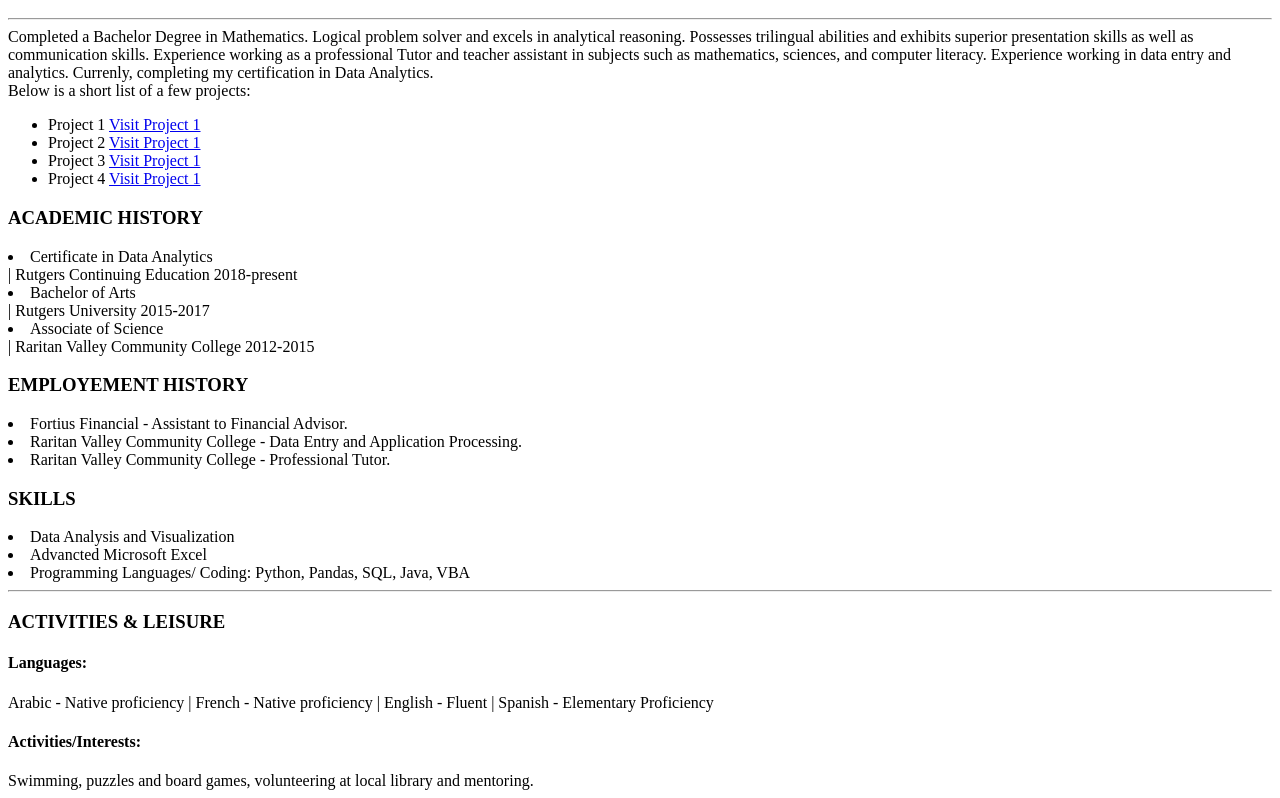
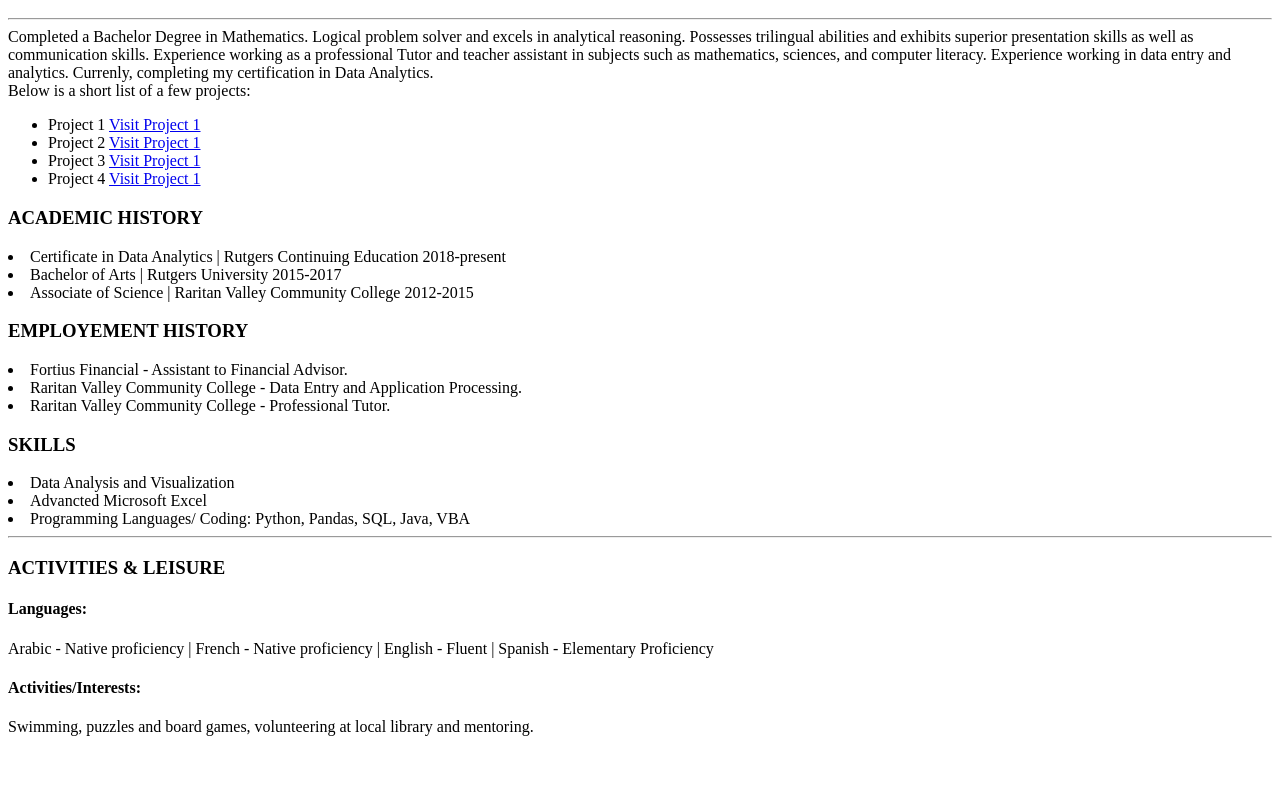
Before and after one commit to zghali99/zghali99.github.io, a plain HTML site: page index.html in a window 1280 px wide. Shown: the part 125-923 px from the top of the page. After the commit the page ends 869 px from the top, so only its background shows below. Drawn offline with Linux system fonts and the light colour scheme.

Commit message:
Update index.html

```diff
--- a/index.html
+++ b/index.html
@@ -18,9 +18,9 @@
       <li>Project 4 <a href="https://github.com/zghali99/Project-1">Visit Project 1</a></li>
     </ul>
     <h3>ACADEMIC HISTORY</h3>
-    <li>Certificate in Data Analytics </li> | Rutgers Continuing Education 2018-present
-    <li>Bachelor of Arts </li> | Rutgers University 2015-2017
-    <li>Associate of Science </li> | Raritan Valley Community College 2012-2015
+    <li>Certificate in Data Analytics | Rutgers Continuing Education 2018-present </li>
+    <li>Bachelor of Arts | Rutgers University 2015-2017 </li>
+    <li>Associate of Science | Raritan Valley Community College 2012-2015 </li>
     <h3>EMPLOYEMENT HISTORY</h3>
     <li>Fortius Financial - Assistant to Financial Advisor. </li>
     <li>Raritan Valley Community College - Data Entry and Application Processing.  </li>
```
